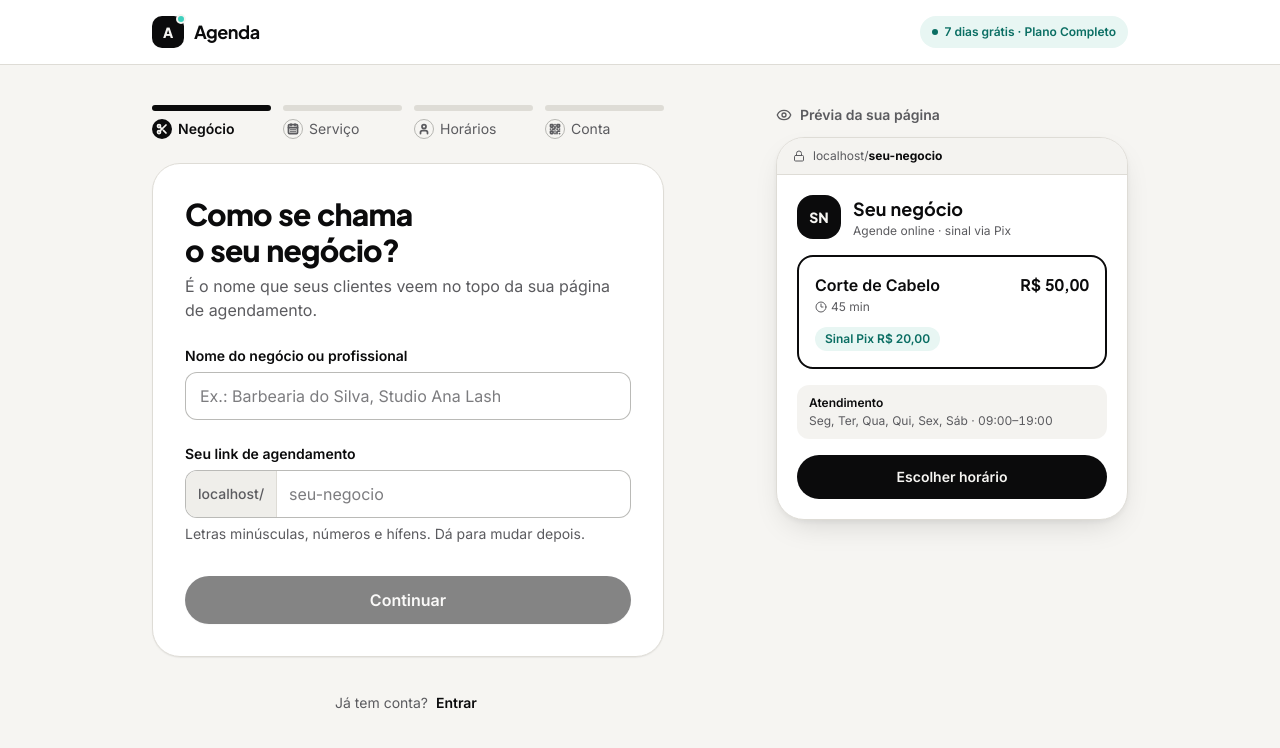
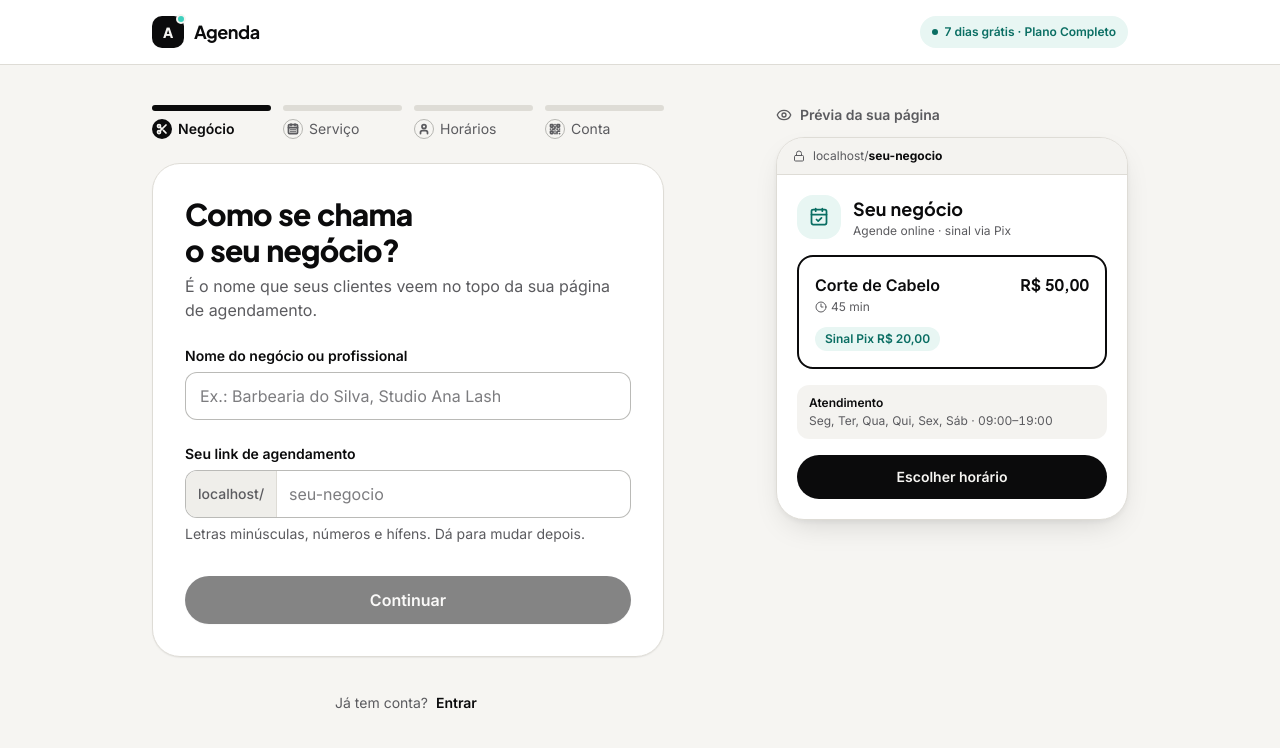
Before and after one commit to pixhora/agendaPIX, a Next.js app: page /onboarding in a window 1280 px wide. Shown: the top 748 px of the page. Built offline with nearby package versions, Linux system fonts and the light colour scheme.

Commit message:
fix(ui): avatar do negócio com CalendarCheck no lugar das iniciais
Sem logo, o header público (e preview/onboarding) usa ícone lucide em
bg-pix-soft/text-pix em vez de iniciais no quadrado preto. Logo, se
existir, continua. Avatares de pessoa/dono intactos.

```diff
--- a/components/booking/BookingFlow.tsx
+++ b/components/booking/BookingFlow.tsx
@@ -18,6 +18,7 @@ import { StepPayment } from "./StepPayment";
 import { BookingConfirmation } from "./BookingConfirmation";
 import { AlertTriangle } from "lucide-react";
 import { Icon } from "@/components/ui/icon";
+import { BusinessAvatar } from "@/components/ui/business-avatar";
 import { BUSINESS_HEADER_ICONS, PIX_ICONS } from "@/lib/icons/registry";
 import { Button } from "@/components/ui/button";
 import { Skeleton } from "@/components/ui/skeleton";
@@ -346,20 +347,12 @@ export function BookingFlow({ slug, initialBookingId }: BookingFlowProps) {
     }
   };
 
-  const initials = (business?.name ?? "")
-    .split(" ")
-    .map((w) => w[0])
-    .slice(0, 2)
-    .join("")
-    .toUpperCase();
 
   const pageHeader = (
     <header className="border-b border-line bg-surface">
       <div className="mx-auto flex max-w-5xl items-center justify-between gap-3 px-4 py-3 sm:px-6">
         <div className="flex min-w-0 items-center gap-3">
-          <span aria-hidden="true" className="flex size-11 shrink-0 items-center justify-center rounded-2xl bg-ink font-display text-base font-extrabold text-paper">
-            {business ? initials : ""}
-          </span>
+          <BusinessAvatar name={business?.name} logoUrl={business?.logoUrl} />
           <div className="min-w-0">
             <h1 className="truncate font-display text-lg font-extrabold tracking-tight text-ink sm:text-xl">
               {business?.name ?? <span aria-hidden="true" className="inline-block h-5 w-40 animate-pulse rounded bg-subtle motion-reduce:animate-none" />}
--- a/components/booking/types.ts
+++ b/components/booking/types.ts
@@ -14,6 +14,8 @@ export interface PublicBusinessData {
   address?: string | null;
   /** Telefone/WhatsApp do negócio (só dígitos ou formatado). */
   phone?: string | null;
+  /** Logo do negócio; se ausente, o avatar usa ícone CalendarCheck. */
+  logoUrl?: string | null;
 }
 
 export interface AvailabilitySlot {
--- a/components/onboarding/OnboardingPreview.tsx
+++ b/components/onboarding/OnboardingPreview.tsx
@@ -1,6 +1,7 @@
 "use client";
 
 import { Clock3, Eye, Lock } from "lucide-react";
+import { BusinessAvatar } from "@/components/ui/business-avatar";
 import type { OnboardingData } from "./types";
 import { formatCurrency, formatDuration } from "@/components/booking/formatters";
 import { usePublicHost } from "./parts";
@@ -17,7 +18,6 @@ function describeDays(days: number[]) {
 export function OnboardingPreview({ data }: { data: OnboardingData }) {
   const host = usePublicHost();
   const name = data.businessName.trim() || "Seu negócio";
-  const initials = name.split(/\s+/).slice(0, 2).map((part) => part.charAt(0).toUpperCase()).join("");
   return (
     <aside aria-label="Prévia da sua página" className="hidden lg:sticky lg:top-10 lg:block">
       <p className="mb-3 flex items-center gap-2 text-sm font-semibold text-muted"><Eye aria-hidden="true" className="size-4" />Prévia da sua página</p>
@@ -28,7 +28,7 @@ export function OnboardingPreview({ data }: { data: OnboardingData }) {
         </div>
         <div className="space-y-4 p-5">
           <div className="flex items-center gap-3">
-            <span aria-hidden="true" className="flex size-11 items-center justify-center rounded-2xl bg-ink font-display text-sm font-extrabold text-paper">{initials || "A"}</span>
+            <BusinessAvatar name={name} />
             <div className="min-w-0">
               <p className="truncate font-display text-lg font-bold">{name}</p>
               <p className="text-xs text-muted">Agende online · sinal via Pix</p>
--- a/components/preview/PreviewBookingFlow.tsx
+++ b/components/preview/PreviewBookingFlow.tsx
@@ -20,6 +20,7 @@ import { StepSlot } from "@/components/booking/StepSlot";
 import { StepPayment } from "@/components/booking/StepPayment";
 import Link from "next/link";
 import { Button } from "@/components/ui/button";
+import { BusinessAvatar } from "@/components/ui/business-avatar";
 
 export function PreviewBookingFlow() {
   const [step, setStep] = useState<1 | 2 | 3 | 4>(1);
@@ -119,9 +120,7 @@ export function PreviewBookingFlow() {
 
         {/* Cabeçalho do Estabelecimento */}
         <header className="flex flex-col items-center text-center space-y-2">
-          <div className="flex h-12 w-12 items-center justify-center rounded-2xl bg-ink text-primary font-display font-extrabold text-lg shadow-xs ring-2 ring-primary/20">
-            SB
-          </div>
+          <BusinessAvatar name={MOCK_PUBLIC_BUSINESS.name} logoUrl={MOCK_PUBLIC_BUSINESS.logoUrl} size="lg" className="shadow-xs ring-2 ring-pix/20" />
           <div className="space-y-0.5">
             <h1 className="font-display text-2xl font-extrabold text-foreground tracking-tight">
               {MOCK_PUBLIC_BUSINESS.name}
--- /dev/null
+++ b/components/ui/business-avatar.tsx
@@ -0,0 +1,48 @@
+import { cn } from "@/lib/utils";
+import { Icon } from "@/components/ui/icon";
+import { BUSINESS_AVATAR_ICON } from "@/lib/icons/registry";
+
+type BusinessAvatarProps = {
+  /** Nome do negócio (reservado para alt se a logo deixar de ser decorativa). */
+  name?: string | null;
+  /** URL da logo; se ausente, mostra CalendarCheck. */
+  logoUrl?: string | null;
+  /** md = size-11 (header público); lg = size-12 (preview). */
+  size?: "md" | "lg";
+  className?: string;
+};
+
+const sizeClass = { md: "size-11", lg: "size-12" } as const;
+
+/**
+ * Avatar do estabelecimento: logo se existir; senão ícone CalendarCheck
+ * em quadrado arredondado (bg-pix-soft / text-pix) — sem iniciais.
+ * Decorativo (`aria-hidden`): o nome acessível fica no heading ao lado.
+ */
+export function BusinessAvatar({ logoUrl, size = "md", className }: BusinessAvatarProps) {
+  const box = cn(
+    "flex shrink-0 items-center justify-center overflow-hidden rounded-2xl",
+    sizeClass[size],
+    className,
+  );
+
+  if (logoUrl) {
+    return (
+      // eslint-disable-next-line @next/next/no-img-element -- URL dinâmica do negócio
+      <img
+        src={logoUrl}
+        alt=""
+        width={size === "lg" ? 48 : 44}
+        height={size === "lg" ? 48 : 44}
+        className={cn(box, "bg-subtle object-cover")}
+        aria-hidden="true"
+      />
+    );
+  }
+
+  return (
+    <span aria-hidden="true" className={cn(box, "bg-pix-soft text-pix")}>
+      <Icon icon={BUSINESS_AVATAR_ICON} size={size === "lg" ? "lg" : "md"} />
+    </span>
+  );
+}
--- a/lib/icons/registry.ts
+++ b/lib/icons/registry.ts
@@ -72,6 +72,9 @@ export const CUSTOMER_FIELD_ICONS = {
 } as const;
 
 /** Cabeçalho do negócio (só se o dado existir). */
+/** Avatar do negócio sem logo (não usar iniciais). */
+export const BUSINESS_AVATAR_ICON = CalendarCheck;
+
 export const BUSINESS_HEADER_ICONS = {
   location: MapPin,
   phone: Phone,
```
Also changed, not shown: 3 other files (tests, documents, lock files or other folders).
